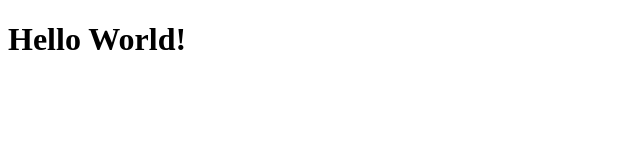
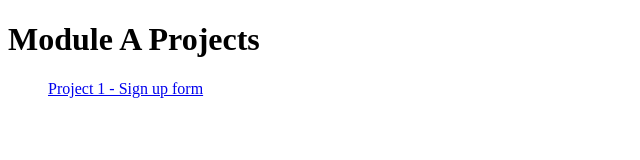
Before and after one commit to fahadabdulqayyum16/Axiom-Full-Stack-Developer-Batch-2-Module-A, a plain HTML site: page index.html in a window 1280 px wide. Shown: the whole page, without its empty margins (0-640 px from the left). Drawn offline with Linux system fonts and the light colour scheme.

Commit message:
Added link to project 1

```diff
--- a/index.html
+++ b/index.html
@@ -7,6 +7,9 @@
         <title>Module A</title>
     </head>
     <body>
-        <h1>Hello World!</h1>
+        <h1>Module A Projects</h1>
+        <ul>
+            <a href="Project/index.html">Project 1 - Sign up form</a>
+        </ul>
     </body>
 </html>
```
